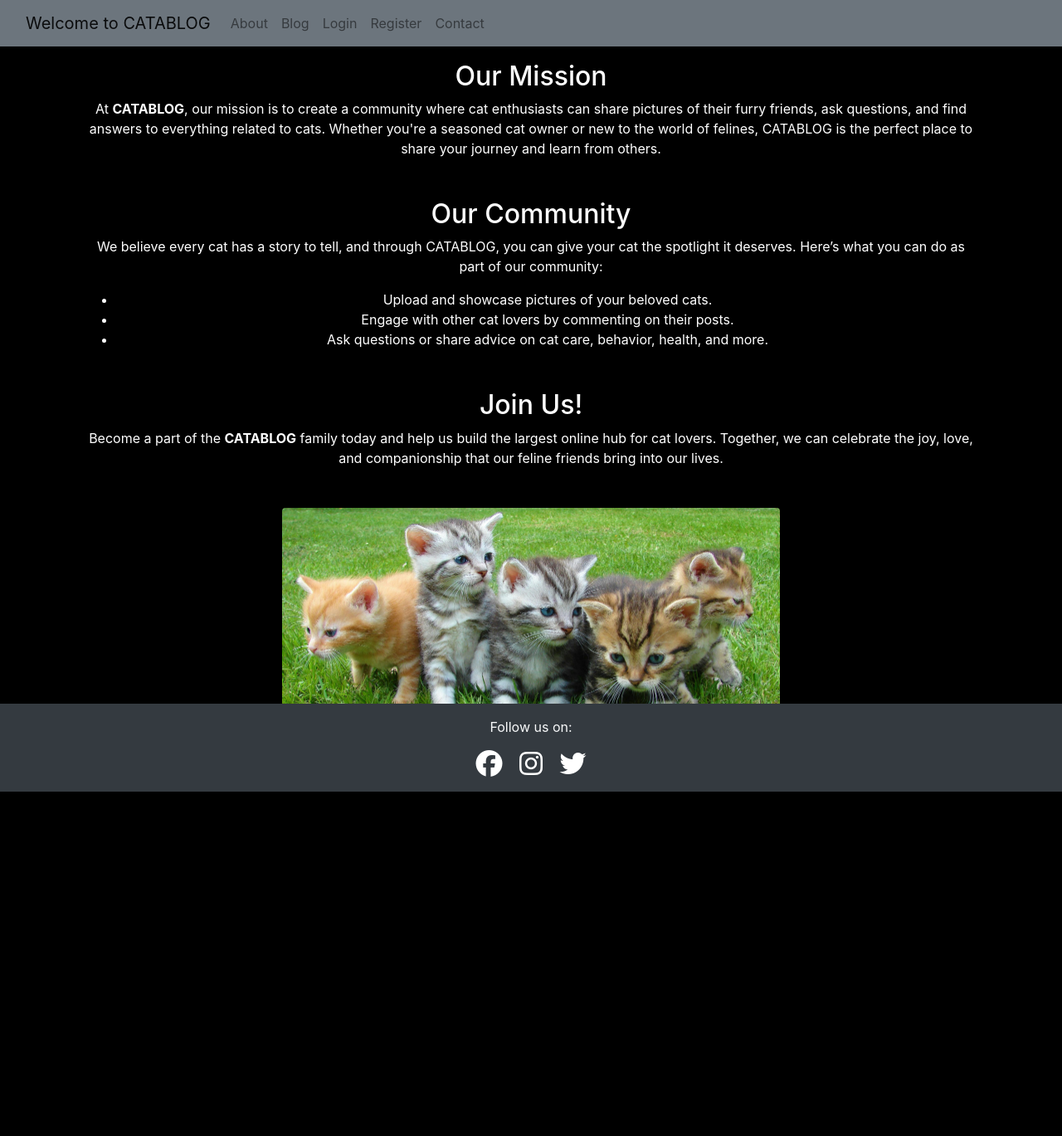
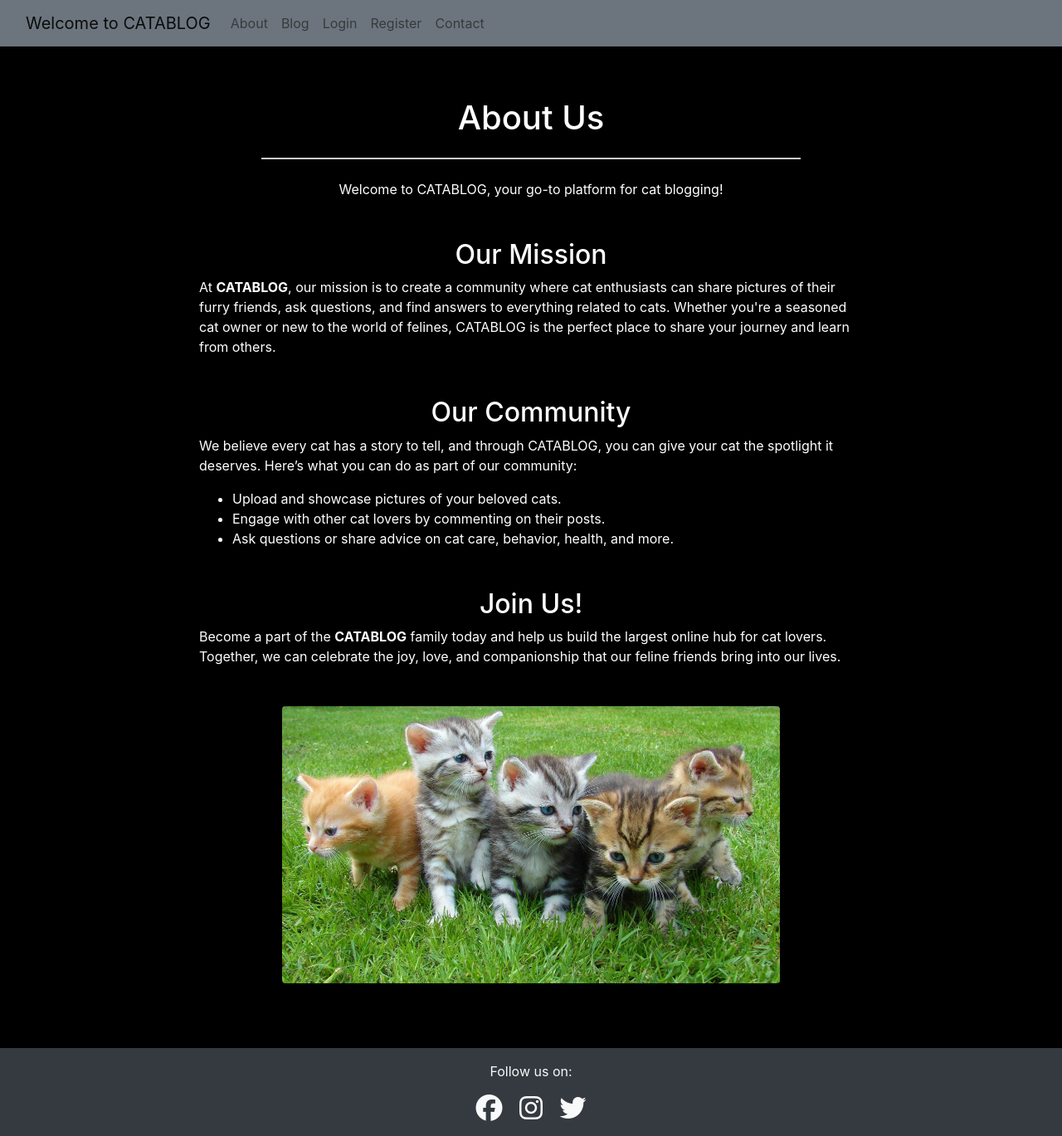
Before and after one commit to MABSWE/PP4, a Django app: page /about/ in a window 1280 px wide. Shown: the whole page at 83% size. Before the commit the page ends 954 px from the top, so only its background shows below. Run offline with Django 4.2, Linux system fonts and the light colour scheme; some libraries are stand-ins or nearby versions.

Commit message:
Center contact and home page. Fix footer and navbar

```diff
--- a/blog/static/css/style.css
+++ b/blog/static/css/style.css
@@ -1,4 +1,5 @@
-html, body {
+html,
+body {
     background-color: #000000;
     height: 100%;
     margin: 0;
@@ -68,3 +69,17 @@ form .btn {
 form .btn:hover {
     background-color: #31ac21;
 }
+
+.white-text {
+    color: #fff !important;
+}
+
+h2 {
+    text-align: center;
+}
+
+.narrow-text {
+    max-width: 800px;
+    margin: 0 auto;
+    color: #fff;
+}
--- a/blog/templates/about.html
+++ b/blog/templates/about.html
@@ -6,21 +6,23 @@ About - CATABLOG
 {% endblock %}
 
 {% block content %}
-<div class="container my-4">
+<div class="container my-4" style="padding-top: 70px;">
     <h1 class="text-center">About Us</h1>
-    <hr class="my-4" style="border: 1px solid #ccc; width: 60%; margin: 0 auto;"> <!-- Fint streck efter rubriken -->
+    <hr class="my-4" style="border: 1px solid #ccc; width: 60%; margin: 0 auto;">
     <p class="text-center mt-3">Welcome to CATABLOG, your go-to platform for cat blogging!</p>
 
-    <div class="my-5">
+    <div class="my-5 white-text narrow-text">
         <h2>Our Mission</h2>
-        <p>At <strong>CATABLOG</strong>, our mission is to create a community where cat enthusiasts can share pictures of
-            their furry friends, ask questions, and find answers to everything related to cats. Whether you're a seasoned
+        <p>At <strong>CATABLOG</strong>, our mission is to create a community where cat enthusiasts can share pictures
+            of
+            their furry friends, ask questions, and find answers to everything related to cats. Whether you're a
+            seasoned
             cat owner or new to the world of felines, CATABLOG is the perfect place to share your journey and learn from
             others.
         </p>
     </div>
 
-    <div class="my-5">
+    <div class="my-5 white-text narrow-text">
         <h2>Our Community</h2>
         <p>
             We believe every cat has a story to tell, and through CATABLOG, you can give your cat the spotlight it
@@ -33,7 +35,7 @@ About - CATABLOG
         </ul>
     </div>
 
-    <div class="my-5">
+    <div class="my-5 white-text narrow-text">
         <h2>Join Us!</h2>
         <p>
             Become a part of the <strong>CATABLOG</strong> family today and help us build the largest online hub for cat
@@ -44,7 +46,7 @@ About - CATABLOG
 
     <div class="text-center">
         <img src="{% static 'images/mission.jpg' %}" alt="Our Mission" class="img-fluid rounded shadow"
-            style="border-radius: 20px; width: 75%; max-width: 600px;">
+            style="border-radius: 20px; width: 75%; max-width: 600px; margin-bottom: 30px;">
     </div>
 </div>
 {% endblock %}
--- a/blog/templates/base.html
+++ b/blog/templates/base.html
@@ -23,10 +23,10 @@
 <body>
   <div class="d-flex flex-column min-vh-100">
     <!-- Navigation Bar -->
-    <nav class="navbar navbar-expand-lg bg-secondary navbar-light bg-secondary fixed-top">
+    <nav class="navbar navbar-expand-lg bg-secondary navbar-light fixed-top">
       <div class="container-fluid">
         <a class="navbar-brand" href="{% url 'home' %}">Welcome to CATABLOG</a>
-        <button class="navbar-toggler" type="button" data-toggle="collapse" data-target="#navbarNavAltMarkup"
+        <button class="navbar-toggler" type="button" data-bs-toggle="collapse" data-bs-target="#navbarNavAltMarkup"
           aria-controls="navbarNavAltMarkup" aria-expanded="false" aria-label="Toggle navigation">
           <span class="navbar-toggler-icon"></span>
         </button>
@@ -42,27 +42,16 @@
       </div>
     </nav>
 
+
     <!-- Main Content -->
-    <div class="container flex-grow-1 my-4 d-flex justify-content-center align-items-center text-center"
-      style="height: 100vh;">
-      {% block content %}
-      <h1>Welcome to CATABLOG!</h1>
-      {% endblock %}
-    </div>
-
+    <div class="container flex-grow-1 my-4"> {% block content %} <h1>Welcome to CATABLOG!</h1> {% endblock %} </div>
     <!-- Footer -->
     <footer class="bg-dark text-light text-center py-3 mt-auto">
       <div class="container">
-    <p>Follow us on:</p>
-    <a href="https://facebook.com" target="_blank" class="mx-2">
-      <i class="fab fa-facebook fa-2x"></i>
-    </a>
-    <a href="https://instagram.com" target="_blank" class="mx-2">
-      <i class="fab fa-instagram fa-2x"></i>
-    </a>
-    <a href="https://twitter.com" target="_blank" class="mx-2">
-      <i class="fab fa-twitter fa-2x"></i>
-    </a>
+        <p>Follow us on:</p> <a href="https://facebook.com" target="_blank" class="mx-2 text-light"> <i
+            class="fab fa-facebook fa-2x"></i> </a> <a href="https://instagram.com" target="_blank"
+          class="mx-2 text-light"> <i class="fab fa-instagram fa-2x"></i> </a> <a href="https://twitter.com"
+          target="_blank" class="mx-2 text-light"> <i class="fab fa-twitter fa-2x"></i> </a>
       </div>
     </footer>
 
--- a/blog/templates/contact.html
+++ b/blog/templates/contact.html
@@ -5,7 +5,8 @@ Contact - CATABLOG
 {% endblock %}
 
 {% block content %}
-<div class="container mt-5">
+<div class="d-flex justify-content-center align-items-center" style="height: 100vh;">
+  <div class="container text-center">
     <h1 class="text-center">Contact Us</h1>
     <p class="text-center">We'd love to hear from you! Please fill out the form below.</p>
     <hr class="mb-4">
@@ -21,7 +22,7 @@ Contact - CATABLOG
     </div>
     {% endif %}
 
-  <form method="post" action="{% url 'contact' %}">
+    <form method="post" action="{% url 'contact' %}" class="mx-auto" style="max-width: 600px;">
       {% csrf_token %}
       <div class="row">
         <div class="col-md-6 mb-3">
@@ -48,4 +49,5 @@ Contact - CATABLOG
       <button type="submit" class="btn btn-primary">Send</button>
     </form>
   </div>
+</div>
 {% endblock %}
```
Also changed, not shown: blog/templates/home.html (+6 -4 lines). Lines whose indentation alone changed are shown as unchanged.
